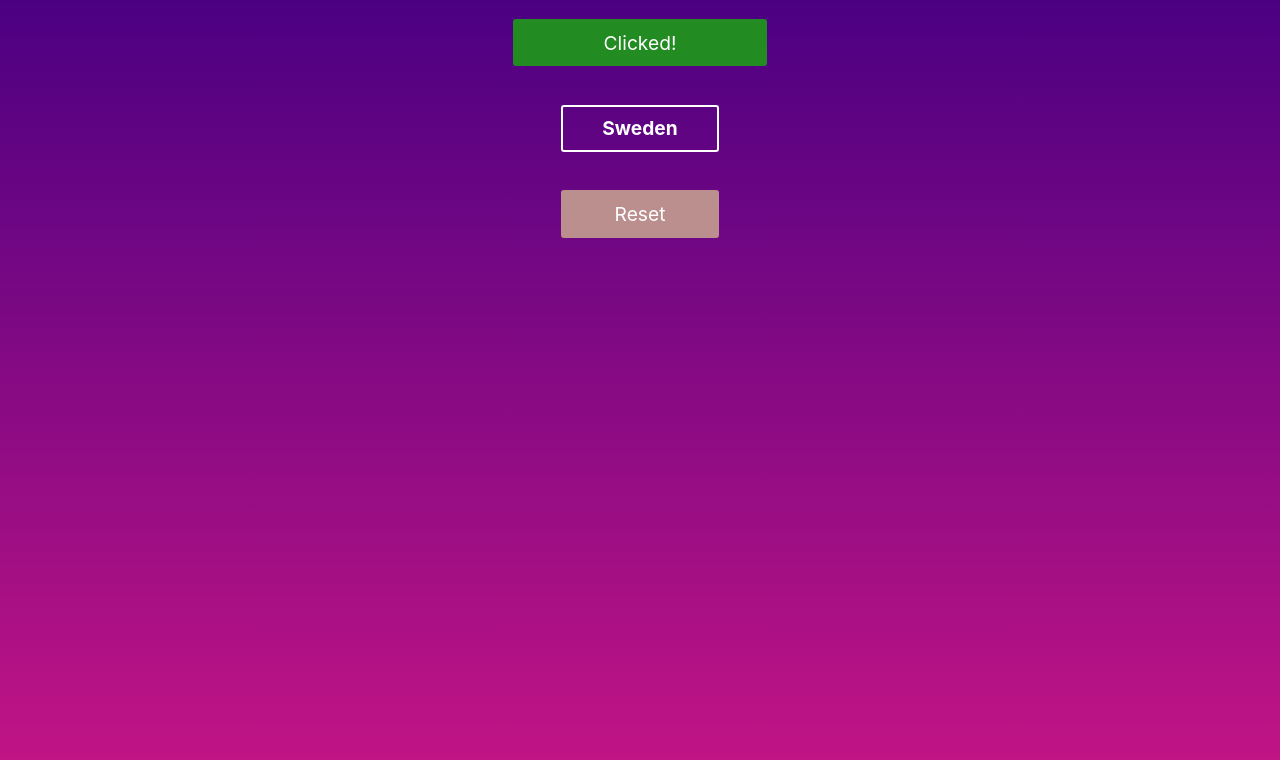
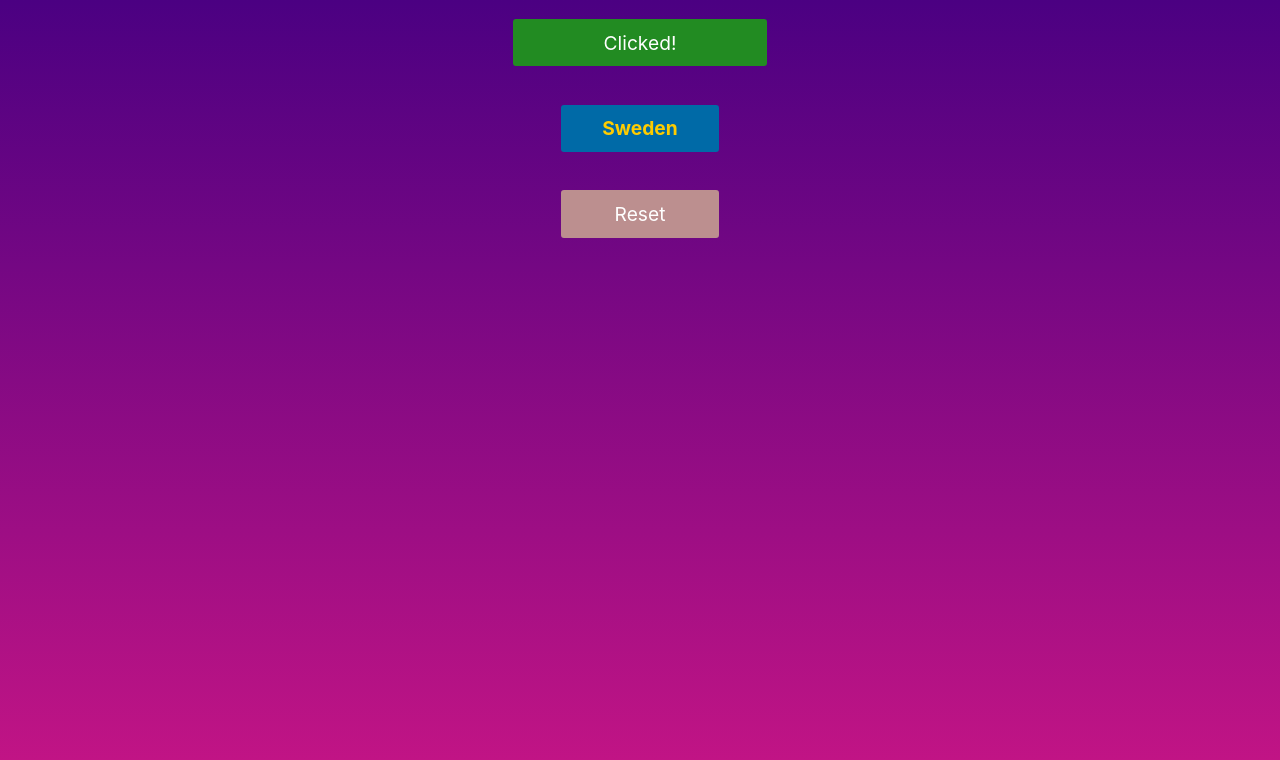
Before and after one commit to Daniel-K-Miller/Random-Nordic-Fact, a React (Create React App) app: page / in a window 1280 px wide. Both pictures are taken after a click on the link "Click here!". Shown: the top 760 px of the page. Built offline with nearby package versions, Linux system fonts and the light colour scheme.

Commit message:
fixed color scheme based on props within Name component

```diff
--- a/src/App.js
+++ b/src/App.js
@@ -5,7 +5,6 @@ import ResetButton from './modules/ResetButton.js'
 import Name from './modules/Name.js'
 
 const nordicArray = ["Denmark", "Norway", "Sweden", "Finland", "Iceland"];
-
 
 const Wrapper = styled.section`
   display: block;
--- a/src/modules/Name.js
+++ b/src/modules/Name.js
@@ -13,9 +13,30 @@ const NameCom = styled.h1`
   margin: 1em;
   width: 6em;
   text-decoration: none;
-  /* Fix this problem here */
-  ${props => props.country === 'Norway' && css`
-    color: red;
+  ${props => props.styles === "Finland" && css`
+    color: #003580;
+    background: white;
+    border: 2px solid white;
+  `}
+  ${props => props.styles === "Norway" && css`
+    color: #002868;
+    background: #EF2B2D;
+    border: 2px solid white;
+  `}
+  ${props => props.styles === "Sweden" && css`
+    color: #FECC00;
+    background: #006AA7;
+    border: 2px solid #006AA7;
+  `}
+  ${props => props.styles === "Denmark" && css`
+    color: white;
+    background: #C60C30;
+    border: 2px solid #C60C30;
+  `}
+  ${props => props.styles === "Iceland" && css`
+    color: white;
+    background: #02529C;
+    border: 2px solid #DC1E35;
   `}
   :hover {
       animation: myMove 2s ease-in-out;
@@ -37,7 +58,7 @@ class Name extends Component {
     render() {
         return (
             <React.Fragment>
-                {this.props.text === "Clicked!" && <NameCom>{this.props.country}</NameCom>}
+                {this.props.text === "Clicked!" && <NameCom styles={this.props.country}>{this.props.country}</NameCom>}
             </React.Fragment>
         );
     }
```
Also changed, not shown: src/modules/PrimButton.js (indentation only).
